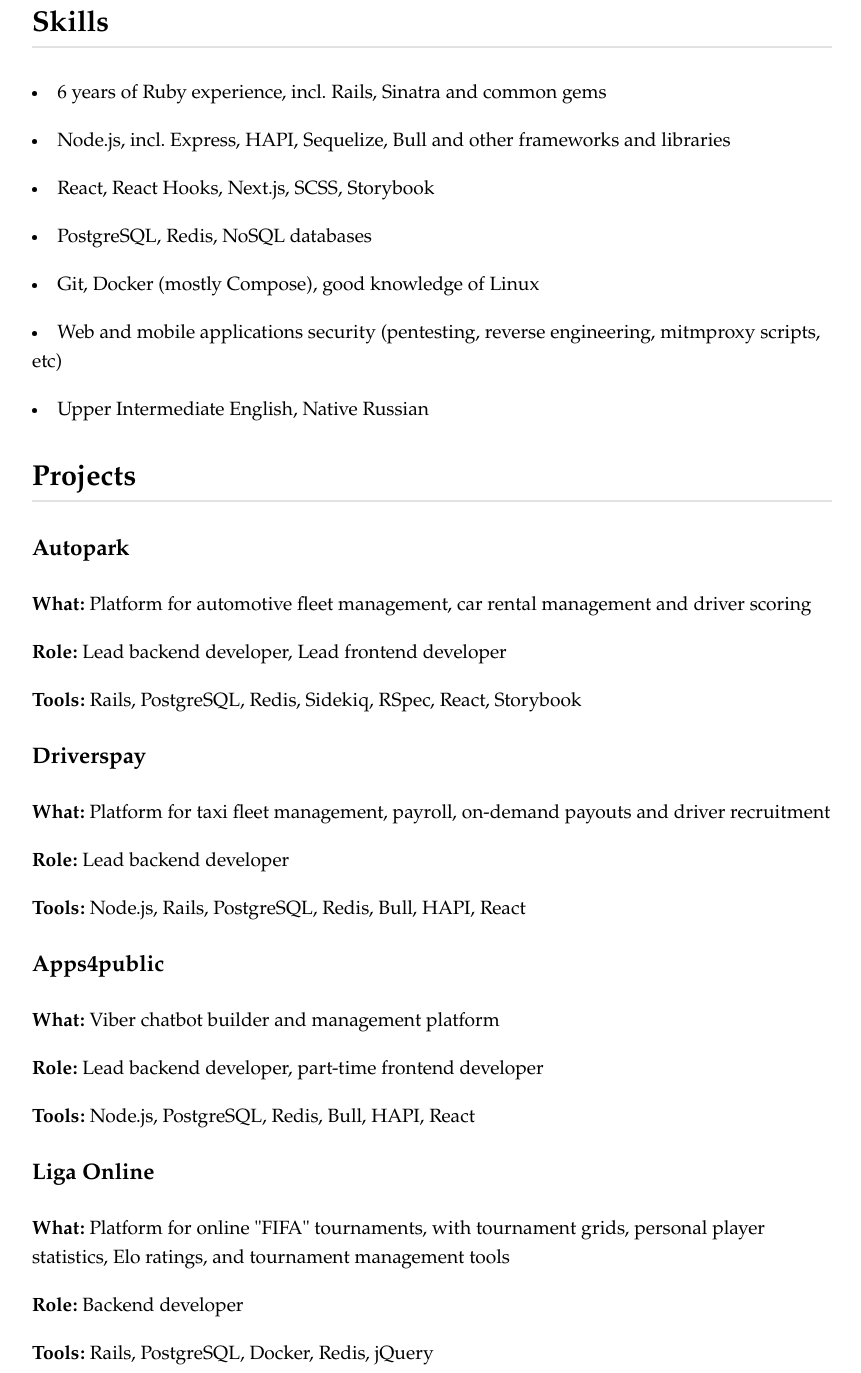
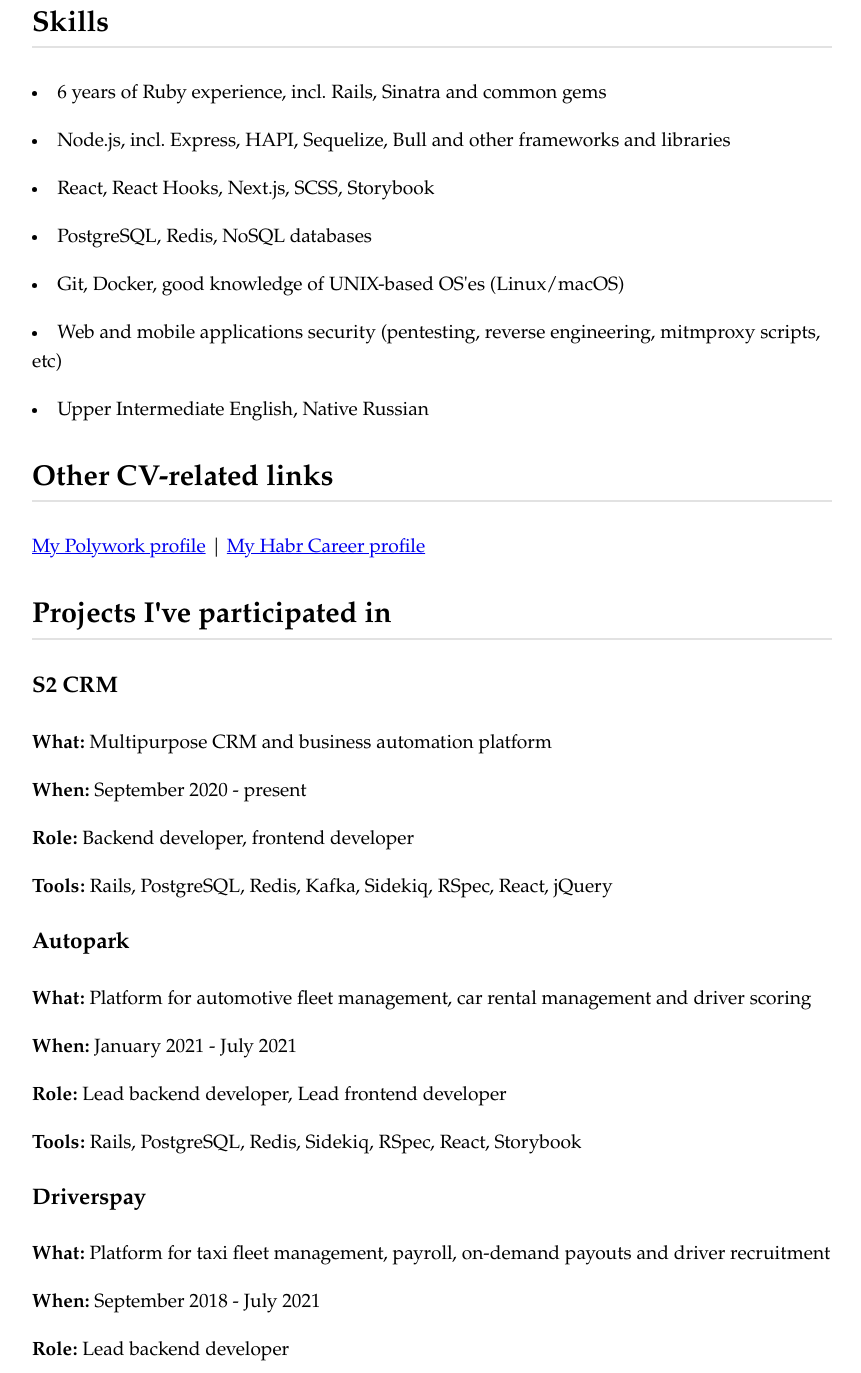
Before and after one commit to 4ndv/4ndv.github.io, a plain HTML site: page cv/index.html in a window 1280 px wide. Shown: the part 823-2196 px from the top of the page, without its empty margins (208-1069 px from the left). Drawn offline with Linux system fonts and the light colour scheme.

Commit message:
Updated CV and added Polywork link

```diff
--- a/cv/index.html
+++ b/cv/index.html
@@ -80,7 +80,7 @@
         <li>PostgreSQL, Redis, NoSQL databases</li>
       </p>
       <p>
-        <li>Git, Docker (mostly Compose), good knowledge of Linux</li>
+        <li>Git, Docker, good knowledge of UNIX-based OS'es (Linux/macOS)</li>
       </p>
       <p>
         <li>Web and mobile applications security (pentesting, reverse engineering, mitmproxy scripts, etc)</li>
@@ -90,22 +90,40 @@
       </p>
     </div>
     <div>
-      <h2>Projects</h2>
+      <h2>Other CV-related links</h2>
+      <p>
+        <a href="https://www.polywork.com/lynx">My Polywork profile</a>
+        |
+        <a href="https://career.habr.com/andvxyz">My Habr Career profile</a>
+      </p>
+    </div>
+    <div>
+      <h2>Projects I've participated in</h2>
+      <div>
+        <h3>S2 CRM</h3>
+        <p><b>What:</b> Multipurpose CRM and business automation platform</p>
+        <p><b>When:</b> September 2020 - present</p>
+        <p><b>Role:</b> Backend developer, frontend developer</p>
+        <p><b>Tools:</b> Rails, PostgreSQL, Redis, Kafka, Sidekiq, RSpec, React, jQuery</p>
+      </div>
       <div>
         <h3>Autopark</h3>
         <p><b>What:</b> Platform for automotive fleet management, car rental management and driver scoring</p>
+        <p><b>When:</b> January 2021 - July 2021</p>
         <p><b>Role:</b> Lead backend developer, Lead frontend developer</p>
         <p><b>Tools:</b> Rails, PostgreSQL, Redis, Sidekiq, RSpec, React, Storybook</p>
       </div>
       <div>
         <h3>Driverspay</h3>
         <p><b>What:</b> Platform for taxi fleet management, payroll, on-demand payouts and driver recruitment</p>
+        <p><b>When:</b> September 2018 - July 2021</p>
         <p><b>Role:</b> Lead backend developer</p>
         <p><b>Tools:</b> Node.js, Rails, PostgreSQL, Redis, Bull, HAPI, React</p>
       </div>
       <div>
         <h3>Apps4public</h3>
         <p><b>What:</b> Viber chatbot builder and management platform</p>
+        <p><b>When:</b> June 2017 - January 2019</p>
         <p><b>Role:</b> Lead backend developer, part-time frontend developer</p>
         <p><b>Tools:</b> Node.js, PostgreSQL, Redis, Bull, HAPI, React</p>
       </div>
@@ -113,6 +131,7 @@
         <h3>Liga Online</h3>
         <p><b>What:</b> Platform for online "FIFA" tournaments, with tournament grids, personal player statistics, Elo
           ratings, and tournament management tools</p>
+        <p><b>When:</b> June 2016 - June 2017</p>
         <p><b>Role:</b> Backend developer</p>
         <p><b>Tools:</b> Rails, PostgreSQL, Docker, Redis, jQuery</p>
       </div>
```
Also changed, not shown: index.html (+1 -1 lines).
